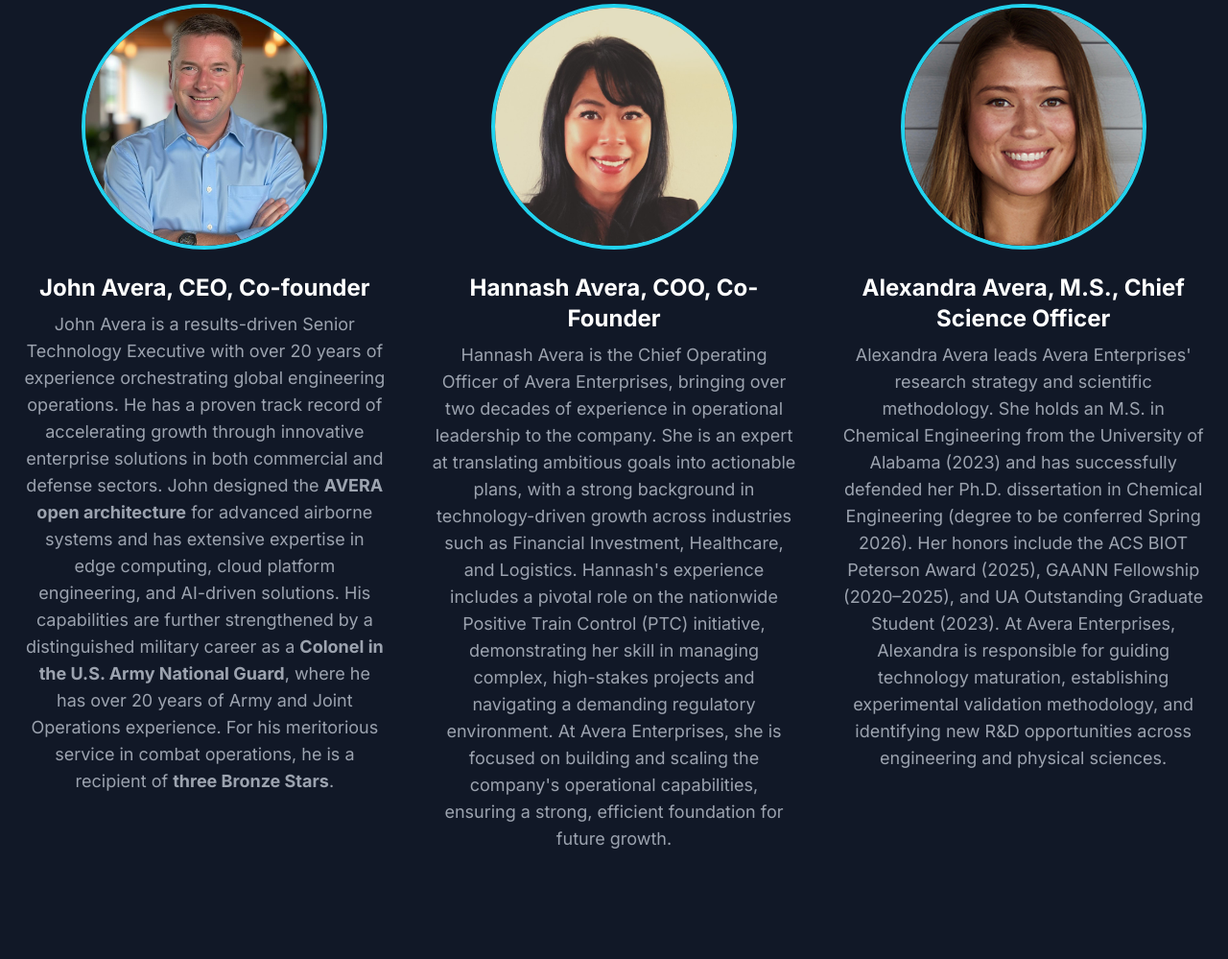
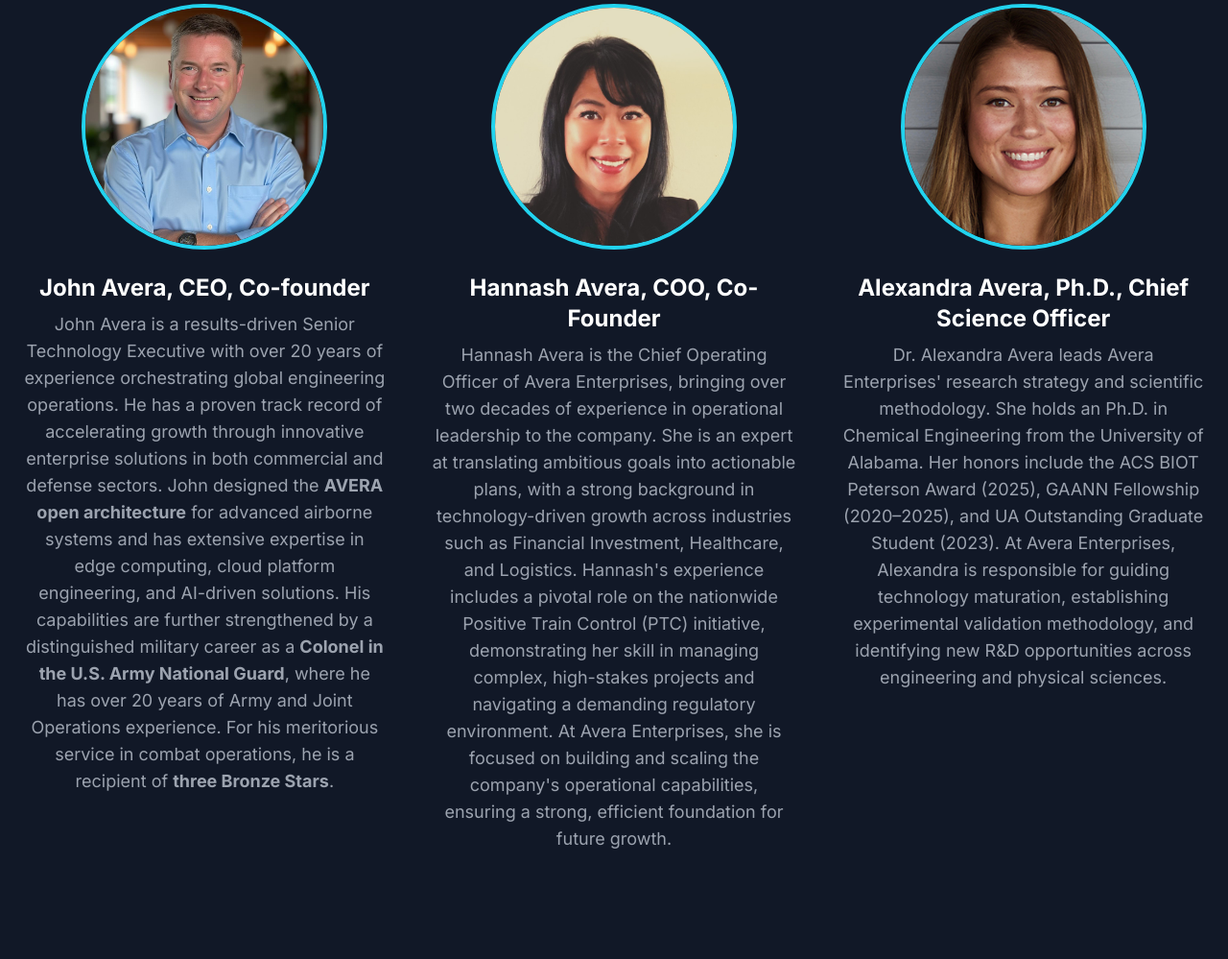
Before and after one commit to jhavera/aei-website, a Flask app: page / in a window 1280 px wide. Shown: the part 3990-4989 px from the top of the page at 96% size. Run offline with Flask 3, Linux system fonts and the light colour scheme; some libraries are stand-ins or nearby versions.

Commit message:
Change title and description for Alexandra Avera
Updated the title and description for Alexandra Avera to reflect her Ph.D. status.

```diff
--- a/templates/index.html
+++ b/templates/index.html
@@ -283,9 +283,9 @@
                         <div class="w-64 h-64 rounded-full overflow-hidden mb-6 border-4 border-cyan-400">
                             <img src="{{ url_for('static', filename='images/alexandra-avera-headshot.jpg') }}" alt="Headshot of Alexandra Avera" class="w-full h-full object-cover" loading="lazy" decoding="async">
                         </div>
-                        <h3 class="text-2xl font-bold text-white mb-2">Alexandra Avera, M.S., Chief Science Officer</h3>
+                        <h3 class="text-2xl font-bold text-white mb-2">Alexandra Avera, Ph.D., Chief Science Officer</h3>
                         <p class="text-lg max-w-prose mx-auto text-gray-400">
-                            Alexandra Avera leads Avera Enterprises' research strategy and scientific methodology. She holds an M.S. in Chemical Engineering from the University of Alabama (2023) and has successfully defended her Ph.D. dissertation in Chemical Engineering (degree to be conferred Spring 2026). Her honors include the ACS BIOT Peterson Award (2025), GAANN Fellowship (2020–2025), and UA Outstanding Graduate Student (2023). At Avera Enterprises, Alexandra is responsible for guiding technology maturation, establishing experimental validation methodology, and identifying new R&D opportunities across engineering and physical sciences.
+                            Dr. Alexandra Avera leads Avera Enterprises' research strategy and scientific methodology. She holds an Ph.D. in Chemical Engineering from the University of Alabama. Her honors include the ACS BIOT Peterson Award (2025), GAANN Fellowship (2020–2025), and UA Outstanding Graduate Student (2023). At Avera Enterprises, Alexandra is responsible for guiding technology maturation, establishing experimental validation methodology, and identifying new R&D opportunities across engineering and physical sciences.
                         </p>
                     </div>
                 </div>
```
